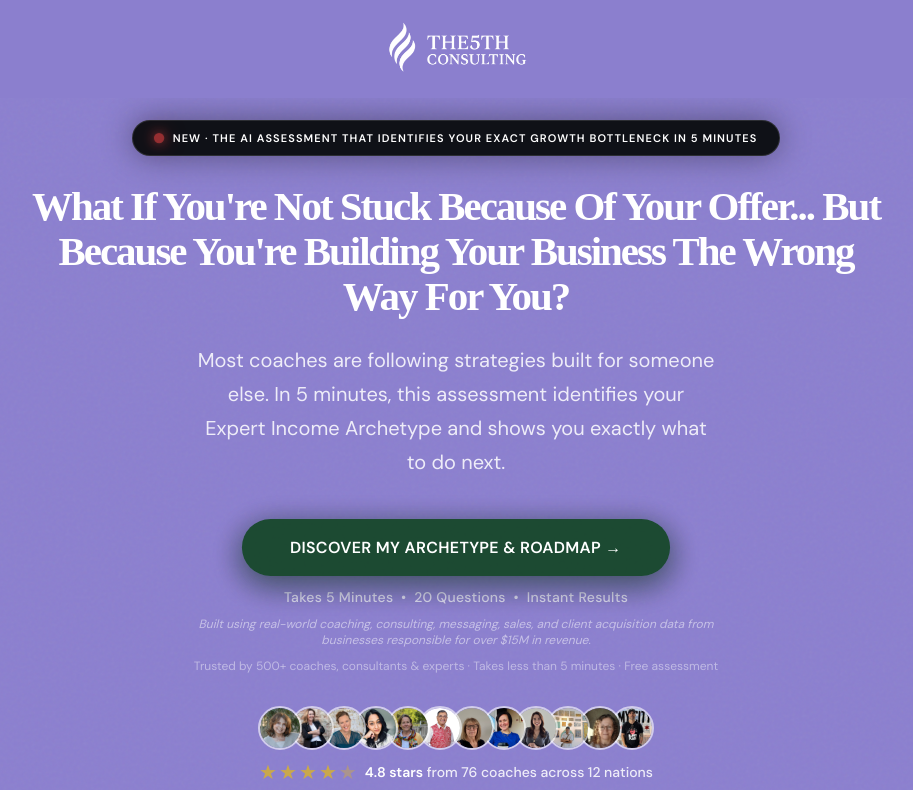
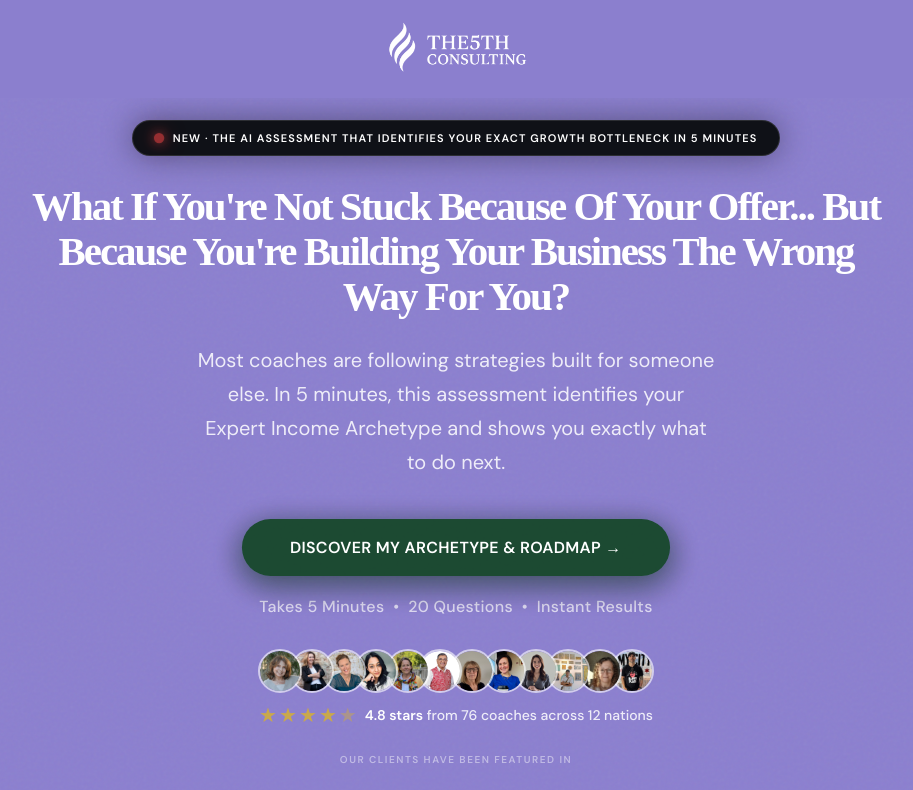
Before and after one commit to indrodip-cmd/quiz-deploy, a Next.js app: page / in a window 1280 px wide. Shown: the top 790 px of the page, without its empty margins (184-1097 px from the left). Built offline with nearby package versions, Linux system fonts and the light colour scheme; a web font is replaced by a local one.

Commit message:
Remove trusted line, fix Takes 5 Minutes spacing and size

```diff
--- a/app/page.tsx
+++ b/app/page.tsx
@@ -1454,20 +1454,14 @@ function LandingPage({ onStart }: { onStart: () => void }) {
 
           <p style={{
             textAlign: 'center',
-            fontSize: '14px',
+            fontSize: '16px',
             color: 'rgba(255,255,255,0.7)',
             fontWeight: '500',
             letterSpacing: '0.02em',
-            marginTop: '12px',
+            marginTop: '20px',
           }}>
             Takes 5 Minutes&nbsp;&nbsp;•&nbsp;&nbsp;20 Questions&nbsp;&nbsp;•&nbsp;&nbsp;Instant Results
           </p>
-          <motion.p {...up(0.58)} style={{ fontSize: '12px', color: 'rgba(255,255,255,0.5)', margin: '10px auto 0', textAlign: 'center', fontStyle: 'italic', maxWidth: '560px', marginLeft: 'auto', marginRight: 'auto' }}>
-            Built using real-world coaching, consulting, messaging, sales, and client acquisition data from businesses responsible for over $15M in revenue.
-          </motion.p>
-          <motion.p {...up(0.62)} style={{ fontSize: '12px', color: 'rgba(255,255,255,0.45)', margin: '10px auto 0', textAlign: 'center' }}>
-            Trusted by 500+ coaches, consultants & experts · Takes less than 5 minutes · Free assessment
-          </motion.p>
 
           <motion.div
             initial={{ opacity: 0, y: 20 }}
```
